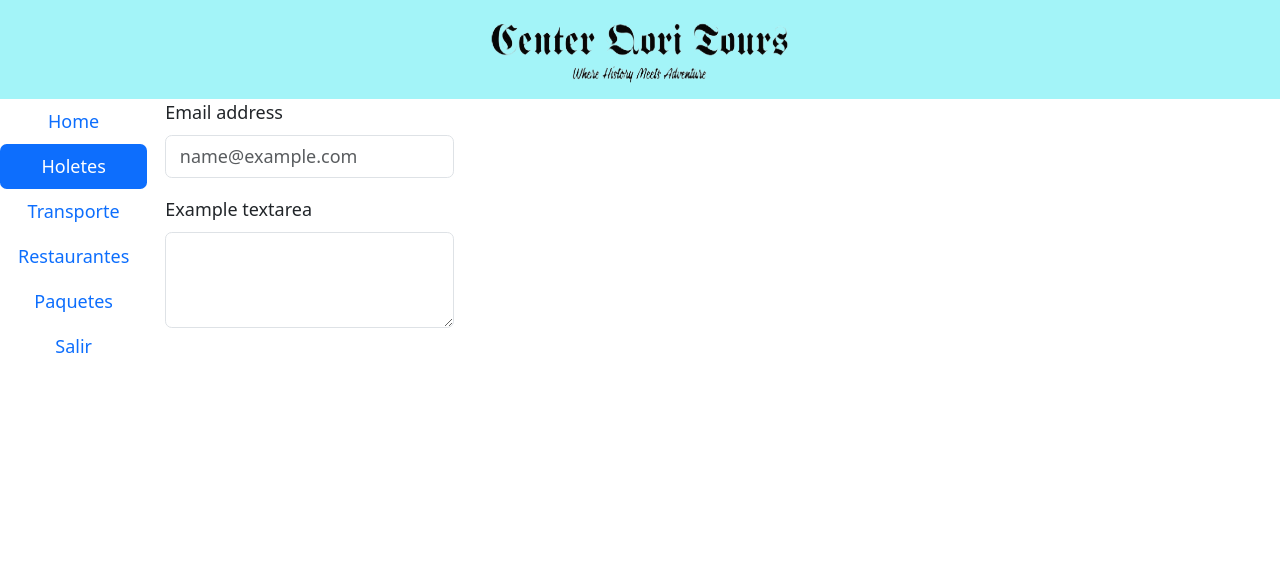
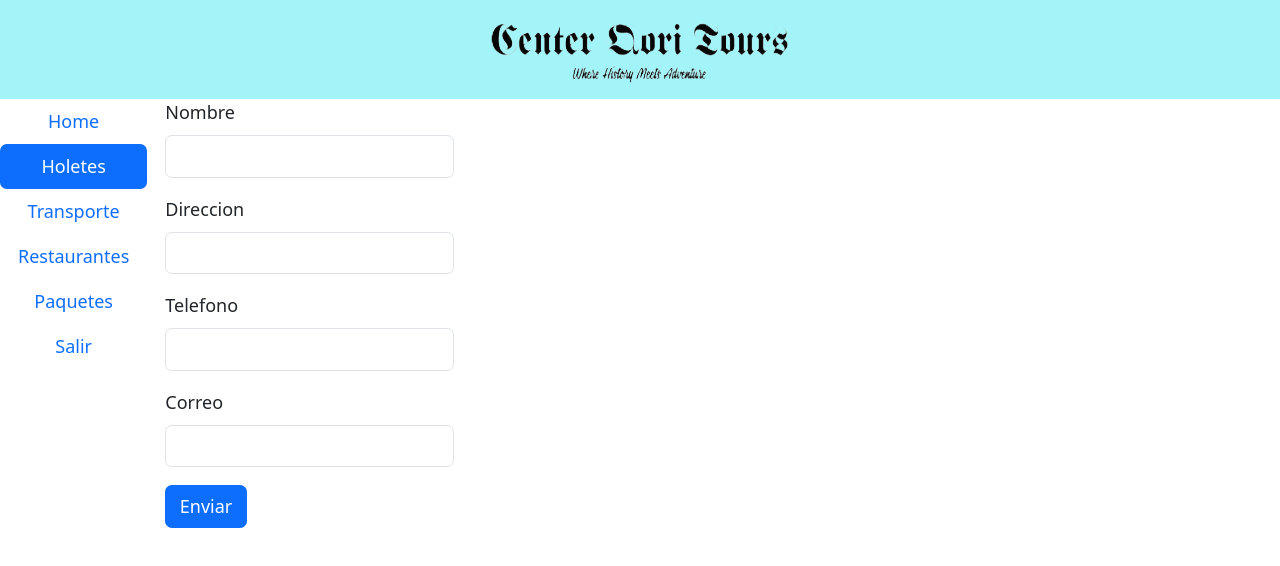
Before and after one commit to Bsteven593/tour_, a React (Create React App) app: page /dashboard in a window 1280 px wide. Both pictures are taken after a click on the button "Holetes". Shown: the top 566 px of the page. Built offline with nearby package versions, Linux system fonts and the light colour scheme.

Commit message:
creacion de formularios en hoteles y restaurantes

```diff
--- a/src/components/DashBoarAdmin.js
+++ b/src/components/DashBoarAdmin.js
@@ -42,6 +42,7 @@ function Dashboard() {
             Salir
           </button>
         </div>
+
         <div className="tab-content" id="v-pills-tabContent">
           <div className={`tab-pane fade ${activeTab === 'v-pills-home' && 'show active'}`} id="v-pills-home" role="tabpanel">
           <div className="mb-3">
@@ -53,40 +54,68 @@ function Dashboard() {
         <textarea className="form-control" id="exampleFormControlTextarea1" rows="3"></textarea>
       </div>
           </div>
-          <div className={`tab-pane fade ${activeTab === 'v-pills-profile' && 'show active'}`} id="v-pills-profile" role="tabpanel">
+
+            <div className={`tab-pane fade ${activeTab === 'v-pills-profile' && 'show active'}`} id="v-pills-profile"
+                 role="tabpanel">
+
+                <form>
+                    <div className="mb-3">
+                        <label htmlFor="exampleInputEmail1" className="form-label">Nombre</label>
+                        <input type="email" className="form-control" id="exampleInputEmail1"
+                               aria-describedby="emailHelp"/>
+                    </div>
+                    <div className="mb-3">
+                        <label htmlFor="exampleInputPassword1" className="form-label">Direccion</label>
+                        <input type="password" className="form-control" id="exampleInputPassword1"/>
+                    </div>
+                    <div className="mb-3">
+                        <label htmlFor="exampleInputPassword1" className="form-label">Telefono</label>
+                        <input type="password" className="form-control" id="exampleInputPassword1"/>
+                    </div>
+                    <div className="mb-3">
+                        <label htmlFor="exampleInputPassword1" className="form-label">Correo</label>
+                        <input type="password" className="form-control" id="exampleInputPassword1"/>
+                    </div>
+                    <button type="submit" className="btn btn-primary">Enviar</button>
+                </form>
+
+            </div>
+
+            <div className={`tab-pane fade ${activeTab === 'v-pills-messages' && 'show active'}`} id="v-pills-messages"
+                 role="tabpanel">
                 <div className="mb-3">
                     <label htmlFor="exampleFormControlInput1" className="form-label">Email address</label>
-        <input type="email" className="form-control" id="exampleFormControlInput1" placeholder="name@example.com" />
+                    <input type="email" className="form-control" id="exampleFormControlInput1"
+                           placeholder="name@example.com"/>
                 </div>
                 <div className="mb-3">
                     <label htmlFor="exampleFormControlTextarea1" className="form-label">Example textarea</label>
                     <textarea className="form-control" id="exampleFormControlTextarea1" rows="3"></textarea>
                 </div>
             </div>
-          <div className={`tab-pane fade ${activeTab === 'v-pills-messages' && 'show active'}`} id="v-pills-messages" role="tabpanel">
+
+            <div className={`tab-pane fade ${activeTab === 'v-pills-settings' && 'show active'}`} id="v-pills-settings"
+                 role="tabpanel">
+                <form>
+                    <div className="mb-3">
+                        <label htmlFor="exampleInputEmail1" className="form-label">Nombre</label>
+                        <input type="email" className="form-control" id="exampleInputEmail1"
+                               aria-describedby="emailHelp"/>
+                    </div>
+                    <div className="mb-3">
+                        <label htmlFor="exampleInputPassword1" className="form-label">Precio</label>
+                        <input type="password" className="form-control" id="exampleInputPassword1"/>
+                    </div>
+                    <button type="submit" className="btn btn-primary">Enviar</button>
+                </form>
+            </div>
+
+            <div className={`tab-pane fade ${activeTab === 'v-pills-package' && 'show active'}`} id="v-pills-package"
+                 role="tabpanel">
                 <div className="mb-3">
                     <label htmlFor="exampleFormControlInput1" className="form-label">Email address</label>
-        <input type="email" className="form-control" id="exampleFormControlInput1" placeholder="name@example.com" />
-      </div>
-      <div className="mb-3">
-        <label htmlFor="exampleFormControlTextarea1" className="form-label">Example textarea</label>
-        <textarea className="form-control" id="exampleFormControlTextarea1" rows="3"></textarea>
-      </div>
-          </div>
-          <div className={`tab-pane fade ${activeTab === 'v-pills-settings' && 'show active'}`} id="v-pills-settings" role="tabpanel">
-          <div className="mb-3">
-        <label htmlFor="exampleFormControlInput1" className="form-label">Email address</label>
-        <input type="email" className="form-control" id="exampleFormControlInput1" placeholder="name@example.com" />
-      </div>
-      <div className="mb-3">
-        <label htmlFor="exampleFormControlTextarea1" className="form-label">Example textarea</label>
-        <textarea className="form-control" id="exampleFormControlTextarea1" rows="3"></textarea>
-      </div>
-          </div>
-          <div className={`tab-pane fade ${activeTab === 'v-pills-package' && 'show active'}`} id="v-pills-package" role="tabpanel">
-          <div className="mb-3">
-        <label htmlFor="exampleFormControlInput1" className="form-label">Email address</label>
-        <input type="email" className="form-control" id="exampleFormControlInput1" placeholder="name@example.com" />
+                    <input type="email" className="form-control" id="exampleFormControlInput1"
+                           placeholder="name@example.com"/>
                 </div>
                 <div className="mb-3">
                     <label htmlFor="exampleFormControlTextarea1" className="form-label">Example textarea</label>
```
Lines whose indentation alone changed are shown as unchanged.
